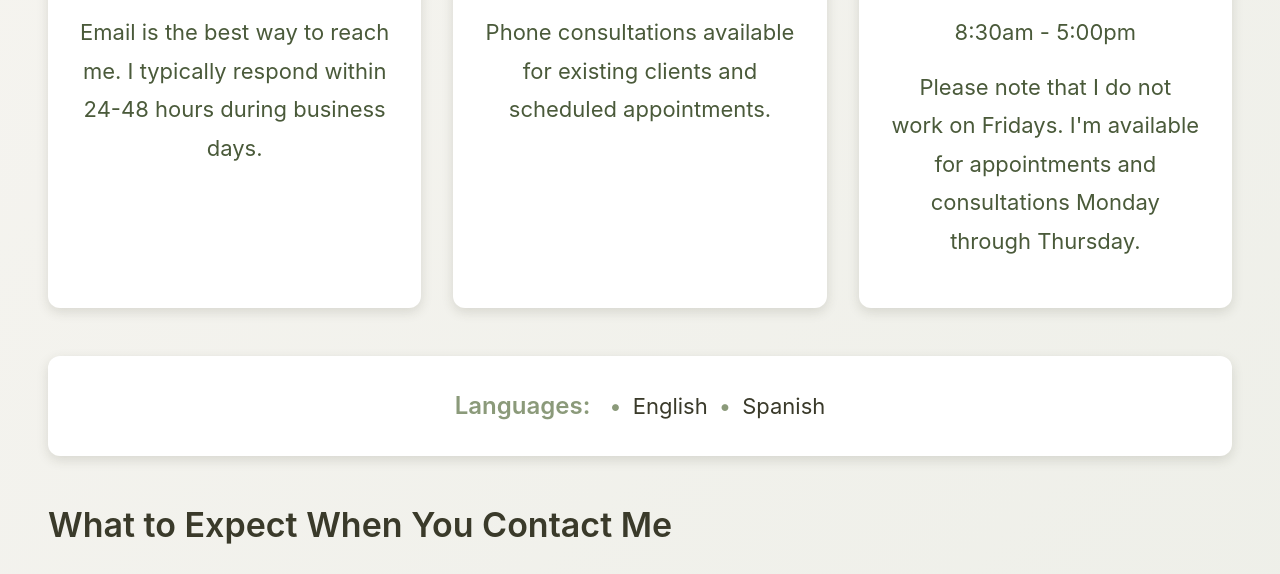
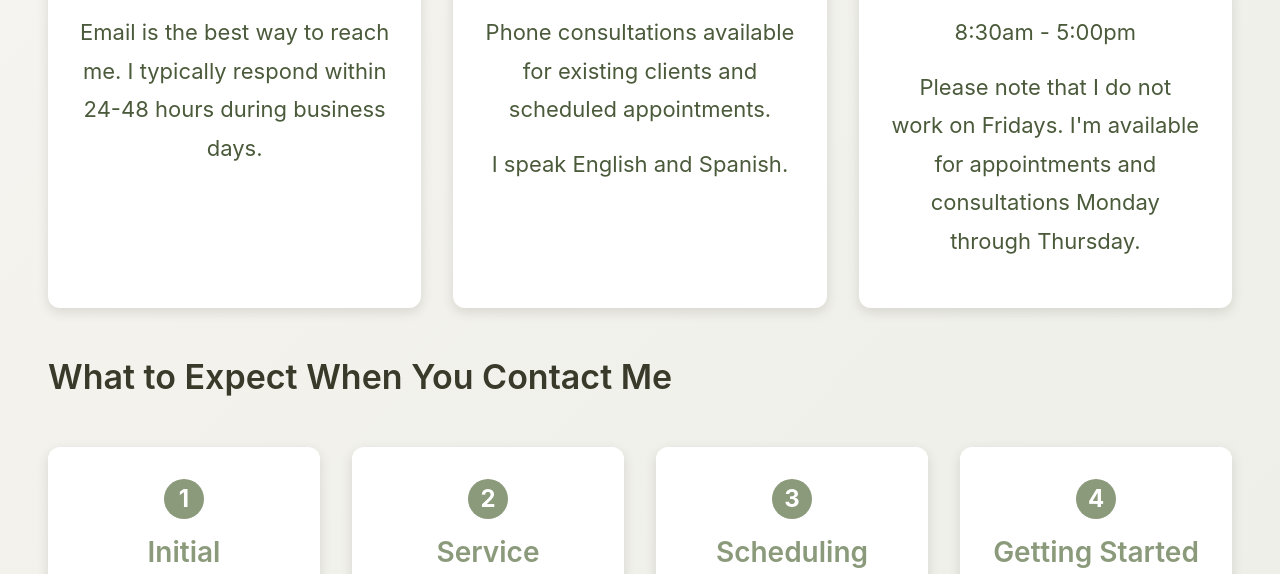
Before and after one commit to liamdasilva/fernandaot.github.io, a plain HTML site: page contact.html in a window 1280 px wide. Shown: the part 632-1206 px from the top of the page. Drawn offline with Linux system fonts and the light colour scheme.

Commit message:
improvements

```diff
--- a/contact.html
+++ b/contact.html
@@ -43,6 +43,7 @@
                         <p class="method-description">
                             Phone consultations available for existing clients and scheduled appointments.
                         </p>
+                        <p class="method-description">I speak English and Spanish.</p>
                     </div>
 
                     <div class="contact-method">
@@ -52,20 +53,6 @@
                         <p class="method-description">
                             Please note that I do not work on Fridays. I'm available for appointments and consultations Monday through Thursday.
                         </p>
-                    </div>
-                </div>
-
-                <div class="contact-info">
-                    <div class="info-grid">
-                        <div class="info-item languages-card">
-                            <div class="languages-content">
-                                <span class="languages-label">Languages:</span>
-                                <span class="language-separator">•</span>
-                                <span class="language">English</span>
-                                <span class="language-separator">•</span>
-                                <span class="language">Spanish</span>
-                            </div>
-                        </div>
                     </div>
                 </div>
 
--- a/css/pages.css
+++ b/css/pages.css
@@ -662,6 +662,7 @@
 .language {
     font-size: var(--font-size-base);
     line-height: var(--line-height-base);
+    margin-right: var(--spacing-xl);
 }
 
 .language-separator {
```
